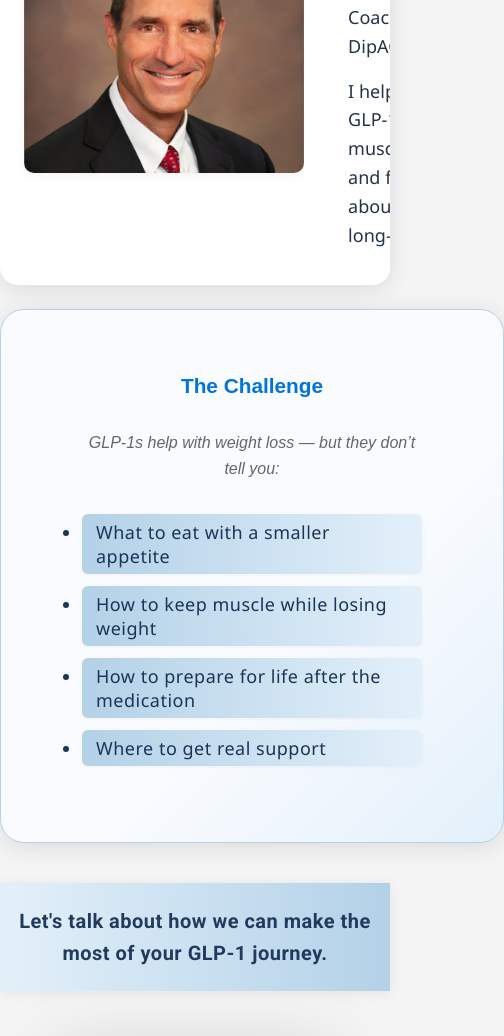
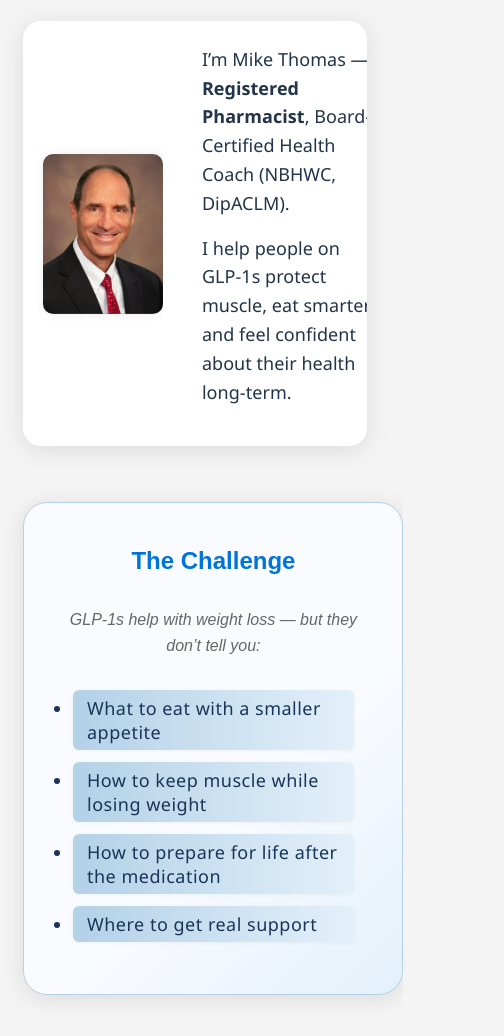
Before and after one commit to dvt8067/glp1-website, a website: page index.html in a window 390 px wide. Shown: the part 636-1672 px from the top of the page, 504 px wide, since content can reach past the window. Drawn offline with nearby package versions, Linux system fonts and the light colour scheme.

Commit message:
Make design a little more mobile friendly

```diff
--- a/style.css
+++ b/style.css
@@ -840,50 +840,91 @@ p {
 .more-about-link:hover {
   color: #005fa3;
 }
-/* Responsive layout for first three sections */
+/* Nav Bar for mobile */
 @media (max-width: 700px) {
+  .main-nav {
+    padding: 12px 0;
+  }
+  .main-nav ul {
+    flex-direction: column;
+    gap: 12px;
+    align-items: center;
+  }
+  .main-nav a {
+    font-size: 1em;
+    padding: 8px 0;
+    width: 100vw;
+    text-align: center;
+    display: block;
+  }
+}
+/* Main Sections for mobile */
+@media (max-width: 1000px) {
   .first-row,
   .together-row,
   .how-i-work-row {
     flex-direction: column;
     align-items: center;
-    gap: 24px;
+    gap: 32px;
+    max-width: 88vw;
+    margin: 24px auto;
   }
-
   .about-mike-container,
-  .challenge-container,
-  .together-image,
+  .challenge-container {
+    max-width: 88vw;
+    padding: 24px 5vw;
+    margin: 0 auto 24px auto;
+    box-sizing: border-box;
+  }
   .together-container,
-  .how-i-work-section,
-  .how-i-work-image {
+  .how-i-work-section {
+    max-width: 88vw;
+    padding: 24px 5vw;
+    margin: 0 auto 24px auto;
+    box-sizing: border-box;
+  }
+  .about-mike-content
+  {
+    max-width: 90vw;
+    padding: 0 10vw;
+    margin: 0 auto 16px auto;
+    text-align: left;
+    box-sizing: border-box;
+  }
+  .challenge-list,
+  .together-list,
+  .how-i-work-list {
+    max-width: 80vw;
+    padding: 0 4vw;
+    margin: 0 auto 16px auto;
+    text-align: left;
+    box-sizing: border-box;
+  }
+   .about-mike-photo {
+    margin-left: 0;
+    margin-right: 0;
+    margin-top: 0;
+    margin-bottom: 0;
+    max-width: 100px;
     width: 100%;
-    max-width: 400px;
-    margin: 0 auto;
-    text-align: center;
+    height: auto;
   }
-
-  .about-mike-photo,
   .together-image img,
   .how-i-work-image img {
+    max-width: 10vw;
     width: 100%;
-    max-width: 280px;
     height: auto;
     margin-bottom: 16px;
   }
-
-  .challenge-list,
-  .together-list,
-  .how-i-work-list {
-    padding-left: 0;
-    text-align: left;
-    margin: 0 auto 16px auto;
-    max-width: 340px;
+}
+/* Reduce page divider size for mobile */
+@media (max-width: 700px) {
+  .page-divider {
+    font-size: 1em;
+    padding: 10px 0;
   }
-
-  .challenge-heading,
-  .together-heading,
-  .how-i-work-heading {
-    font-size: 1.3em;
-    margin-top: 16px;
+  .page-divider span {
+    padding: 0 12px;
+    font-size: 1em;
   }
 }
```
